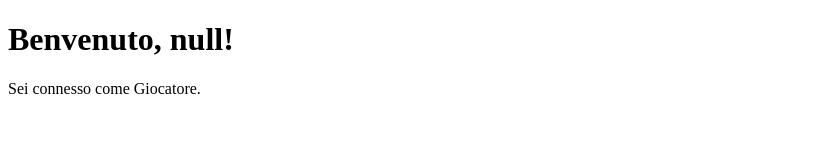
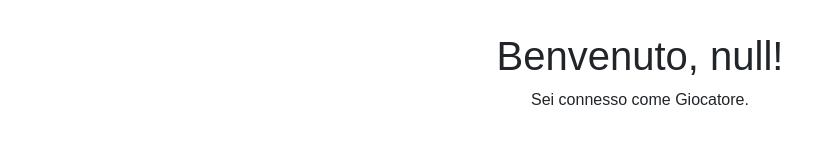
Before and after one commit to XKhaiser/DND-BTB-TRACKER, a website: page public/dashboard.html in a window 1280 px wide. Shown: the whole page, without its empty margins (0-835 px from the left). Drawn offline with nearby package versions, Linux system fonts and the light colour scheme.

Commit message:
Sistemata struttura sito

```diff
--- a/public/dashboard.html
+++ b/public/dashboard.html
@@ -5,9 +5,11 @@
   <meta name="viewport" content="width=device-width, initial-scale=1.0">
   <title>Dashboard</title>
 </head>
-<body>
+<body style="display: none;">
   <h1 id="welcomeMessage"></h1>
   <p id="dashboardContent"></p>
+
+  <script src="src/js/Elements.js"></script>
 
   <script>
     document.addEventListener('DOMContentLoaded', () => {
--- /dev/null
+++ b/public/src/css/Global.less
@@ -0,0 +1,25 @@
+body {
+    font-family:Arial,sans-serif;
+    margin:2rem;
+    text-align:center;
+}
+
+.message {
+    padding:10px;
+    margin:10px 0;
+    border-radius:5px;
+    text-align:center;
+    font-size:16px;
+
+    &.success {
+        background-color:#d4edda;
+        color:#155724;
+        border:1px solid #c3e6cb;
+    }
+
+    &.error {
+        background-color:#f8d7da;
+        color:#721c24;
+        border:1px solid #f5c6cb;
+    }
+}
--- /dev/null
+++ b/public/src/js/Elements.js
@@ -0,0 +1,38 @@
+function caricaScripts() {
+    var scriptJS = [
+        'https://cdn.jsdelivr.net/npm/bootstrap@5.3.0-alpha1/dist/js/bootstrap.bundle.min.js',
+        'https://code.jquery.com/jquery-3.7.1.min.js',
+        'src/js/Global.js'
+    ];
+
+    var c = document.createDocumentFragment();
+    for (var i = 0; i < scriptJS.length; i++) {
+        var newscript = document.createElement('script');
+        newscript.type = 'text/javascript';
+        newscript.async = false;
+        newscript.defer = false;
+        newscript.src = scriptJS[i];
+        c.appendChild(newscript);
+    }
+    document.body.appendChild(c);
+}
+
+function caricaLinks() {
+    var linkCSS = [
+        'https://cdn.jsdelivr.net/npm/bootstrap@5.3.0-alpha1/dist/css/bootstrap.min.css',
+        'src/css/Global.css'
+    ];
+
+    var c = document.createDocumentFragment();
+    for (var i = 0; i < linkCSS.length; i++) {
+        var newcss = document.createElement("link");
+        newcss.type = 'text/css';
+        newcss.rel = 'stylesheet';
+        newcss.href = linkCSS[i];
+        c.appendChild(newcss);
+    }
+    document.head.appendChild(c);
+}
+
+caricaLinks();
+caricaScripts();
--- /dev/null
+++ b/public/src/js/Global.js
@@ -0,0 +1,3 @@
+$(function() {
+    $("body").fadeIn();
+});
--- a/public/styles.css
+++ /dev/null
@@ -1,6 +0,0 @@
-body{font-family:Arial,sans-serif;margin:2rem;text-align:center}
-/* button,input{padding:.5rem;margin:.5rem} */
-/* button{cursor:pointer} */
-.message{padding:10px;margin:10px 0;border-radius:5px;text-align:center;font-size:16px}
-.message.success{background-color:#d4edda;color:#155724;border:1px solid #c3e6cb}
-.message.error{background-color:#f8d7da;color:#721c24;border:1px solid #f5c6cb}
```
Also changed, not shown: public/index.html (+3 -6 lines), public/src/css/Global.css (added), public/src/js/Registrazione.js (renamed from public/script.js), 1 other file.
